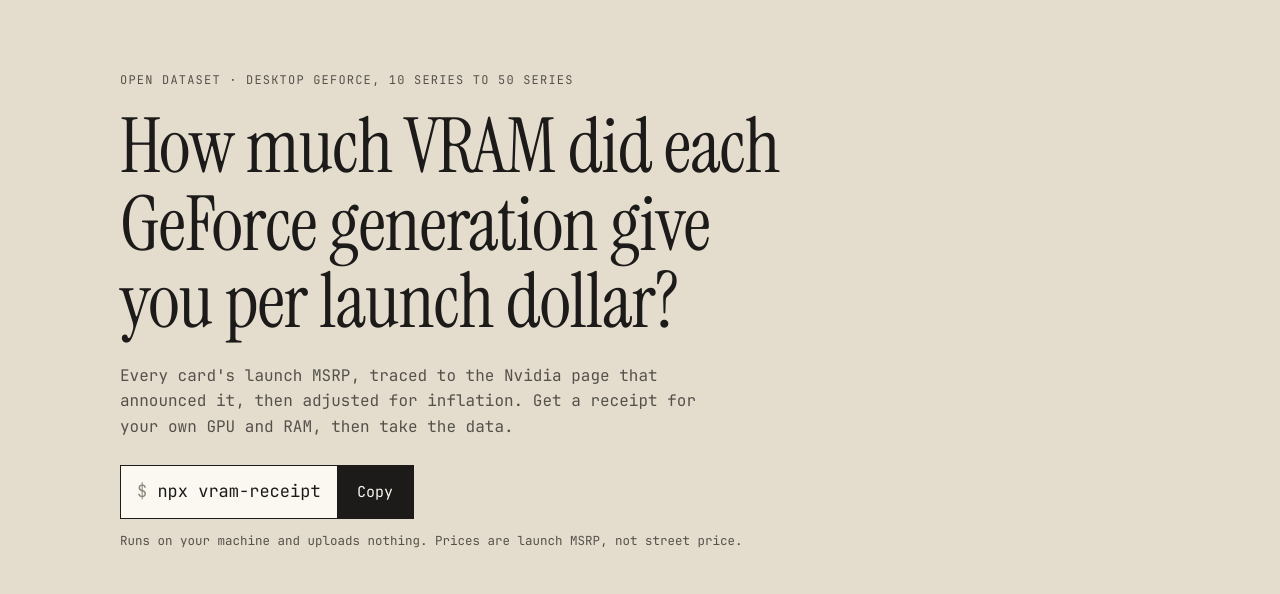
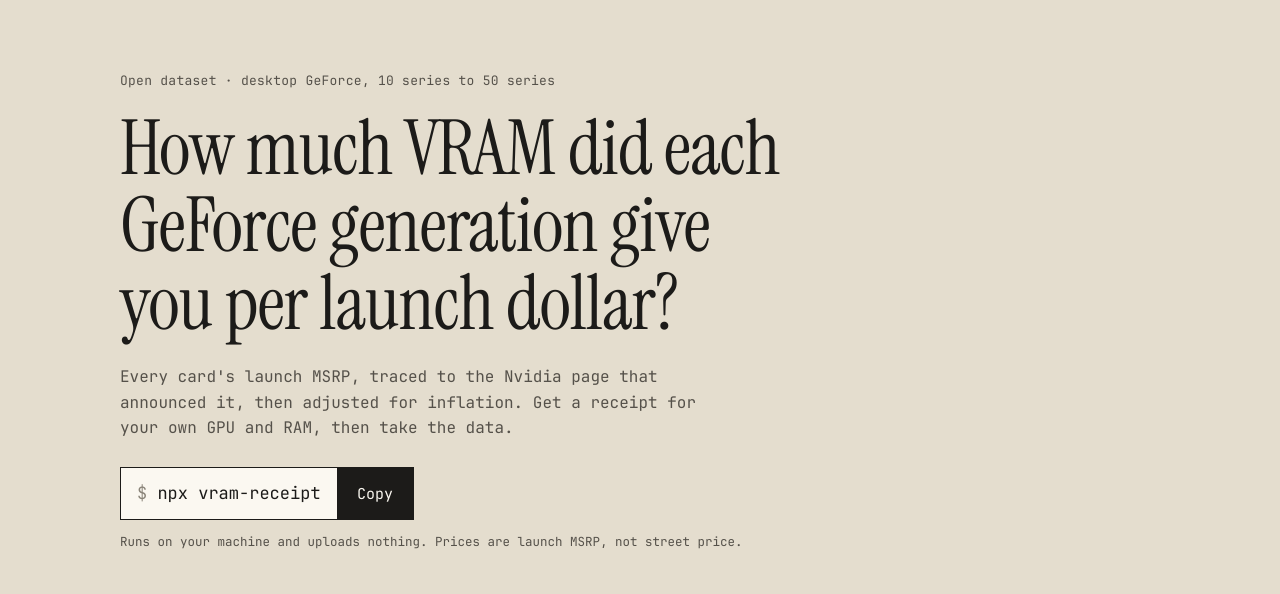
Before and after one commit to SirjanSingh/vram-receipt, a website built with Vite: page web/index.html in a window 1280 px wide. Shown: the part 52-646 px from the top of the page. Built offline with nearby package versions, Linux system fonts and the light colour scheme.

Commit message:
Set the hero kicker in sentence case

```diff
--- a/web/src/styles.css
+++ b/web/src/styles.css
@@ -72,7 +72,7 @@ button { font: inherit; color: inherit; cursor: pointer; border-radius: 0; }
 .solid:hover { background: var(--accent); border-color: var(--accent); }
 
 .hero { padding: 56px 0 44px; max-width: 860px; }
-.kicker { margin: 0 0 18px; font-size: 12px; letter-spacing: 0.1em; text-transform: uppercase; color: var(--ink-2); }
+.kicker { margin: 0 0 18px; font-size: 13px; letter-spacing: 0.02em; color: var(--ink-2); }
 h1 { font: 400 clamp(38px, 6.4vw, 76px)/1.02 var(--serif); margin: 0 0 22px; letter-spacing: -0.01em; text-wrap: balance; }
 .lede { max-width: 620px; margin: 0 0 26px; color: var(--ink-2); font-size: 16px; }
 .cmd { display: inline-flex; align-items: stretch; border: 1px solid var(--ink); background: var(--paper); max-width: 100%; }
```
